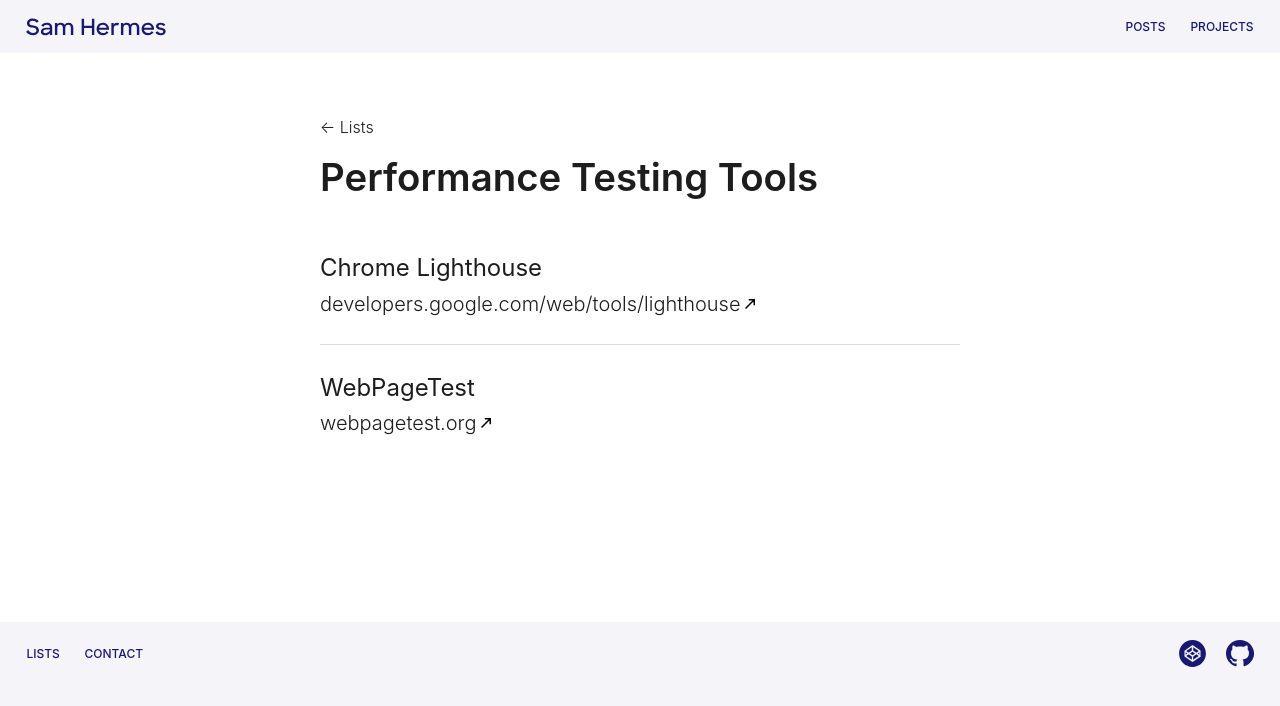
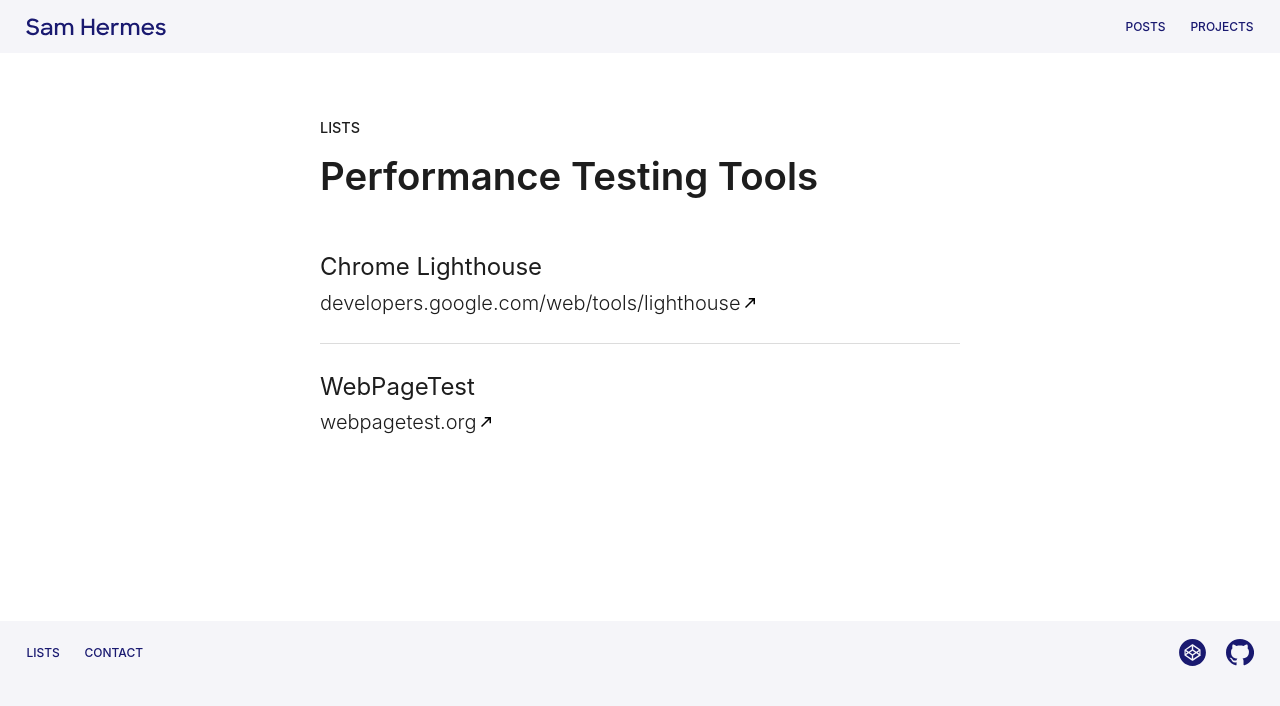
Before and after one commit to samhermes/samhermes.github.io, a Jekyll site: the page built from _lists/performance-testing.markdown, in a window 1280 px wide. Shown: the top 706 px of the page. Built offline with Jekyll 4.4.1, drawn with Linux system fonts in a browser that asks for light colours.

Commit message:
Simplify post meta

```diff
--- a/_layouts/list.html
+++ b/_layouts/list.html
@@ -4,7 +4,7 @@
 <article class="post">
 
   <header class="page-header">
-    <a class="back-to-lists" href="/lists">&larr; Lists</a>
+    <a class="back-to-lists" href="/lists">Lists</a>
     <h1 class="page-title">{{ page.title }}</h1>
   </header>
 
--- a/_sass/_lists.scss
+++ b/_sass/_lists.scss
@@ -1,6 +1,9 @@
 .back-to-lists {
     margin-bottom: 1rem;
     display: inline-block;
+    text-transform: uppercase;
+    font-size: 0.9rem;
+    font-weight: 500;
 
     &:hover {
         text-decoration: underline;
--- a/_sass/_posts.scss
+++ b/_sass/_posts.scss
@@ -54,7 +54,6 @@
 	display: block;
 	margin: 0 0 0.625em;
   text-transform: uppercase;
-  color: #555;
 }
 
 .post-list p,
@@ -89,7 +88,6 @@
   font-size: 0.8em;
   margin: 0 0 0.625em;
   text-transform: uppercase;
-  color: #555;
 }
 
 .post-title,
@@ -100,7 +98,7 @@
   font-weight: 600;
 
   @media screen and (min-width: 37.5em) {
-    font-size: 2.2em;
+    font-size: 2.3em;
     line-height: 1.25;
   }
 
```
